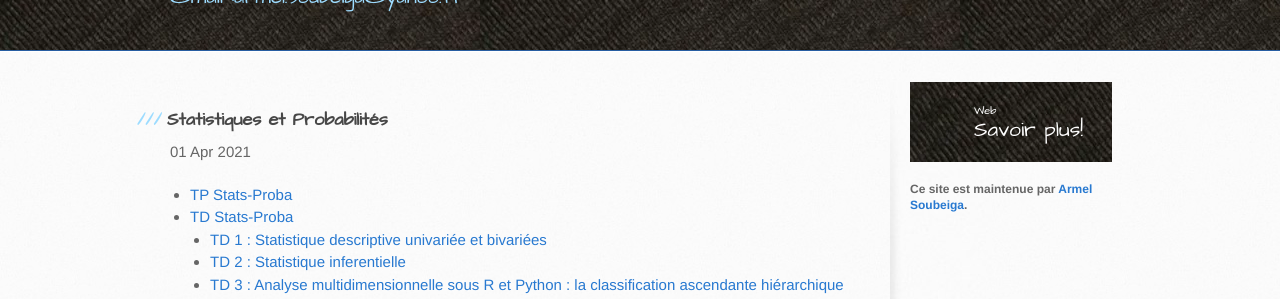
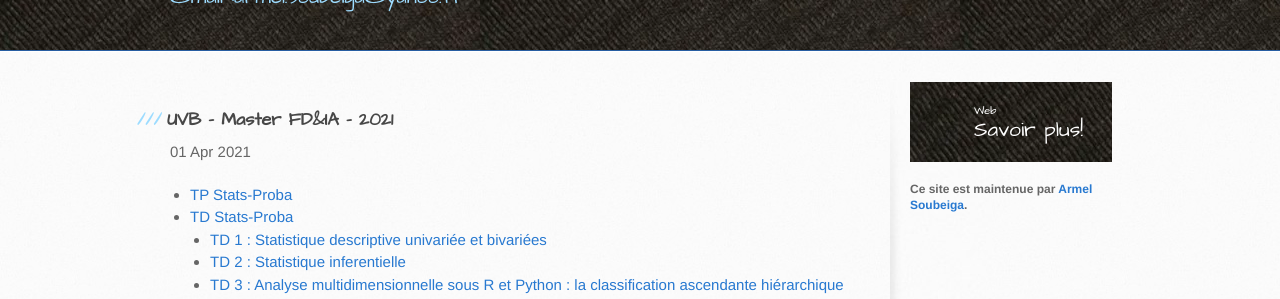
Before and after one commit to armelsoubeiga/Cours, a Jekyll site: the page built from statsprob/_posts/2021-04-01-Statistiques-et-Probabilités-2021.md, in a window 1280 px wide. Shown: the part 192-491 px from the top of the page. Built offline with Jekyll 4.4.1, drawn with Linux system fonts in a browser that asks for light colours.

Commit message:
Update 2021-04-01-Statistiques-et-Probabilités-2021.md

```diff
--- a/statsprob/_posts/2021-04-01-Statistiques-et-Probabilités-2021.md
+++ b/statsprob/_posts/2021-04-01-Statistiques-et-Probabilités-2021.md
@@ -1,6 +1,6 @@
 ---
 layout: post
-title:  "Statistiques et Probabilités"
+title:  "UVB - Master FD&IA - 2021"
 categories: statsproba statistics
 ---
 
```
